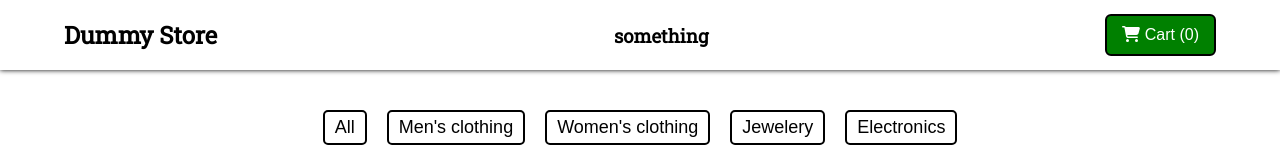
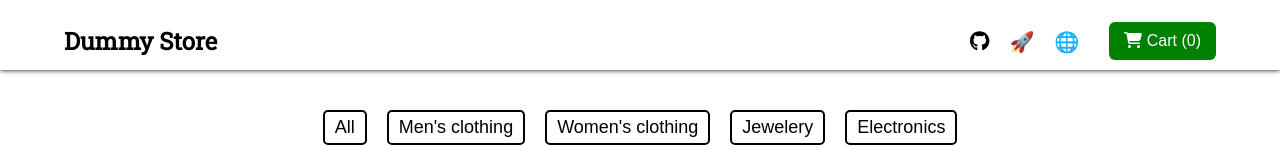
Before and after one commit to roxas4702/dummy-store, a React (Create React App) app: page / in a window 1280 px wide. Shown: the top 160 px of the page. Built offline with nearby package versions, Linux system fonts and the light colour scheme; no server answers.

Commit message:
UI improvements

```diff
--- a/src/components/Header.jsx
+++ b/src/components/Header.jsx
@@ -1,25 +1,23 @@
 import styles from "./Header.module.css"
-import { useHistory } from "react-router-dom";
+import { Link } from "react-router-dom";
 import { useContext } from "react";
 import { CartContext } from "../context/CartContext";
 import { FontAwesomeIcon } from "@fortawesome/react-fontawesome";
 import { faCartShopping } from '@fortawesome/free-solid-svg-icons'
-// import { faGithub } from "@fortawesome/free-brands-svg-icons";
+import { faGithub } from "@fortawesome/free-brands-svg-icons";
 
 const Header = () => {
-	const history = useHistory();
     const { cartCount } = useContext(CartContext);
 
     return (
         <div className={styles.header}>
-            <h2 onClick={() => history.push('/')}>Dummy Store</h2>
+            <Link to='/'><h2>Dummy Store</h2></Link>
             <div className={styles.contacts}>
-                {/* <a href="https://github.com/roxas4702" target="_blank" rel="noreferrer"><FontAwesomeIcon icon={faGithub} /> Github</a>
-                <a href="https://talent.start2impact.it/profile/luca-curro" target="_blank" rel="noreferrer">🚀 Start2Impact</a>
-                <a href="https://lucacurro.netlify.app/" target="_blank" rel="noreferrer">🌐 My Website</a> */}
-                <h3>something</h3>
+                <a href="https://github.com/roxas4702" target="_blank" rel="noreferrer"><FontAwesomeIcon icon={faGithub} /></a>
+                <a href="https://talent.start2impact.it/profile/luca-curro" target="_blank" rel="noreferrer">🚀</a>
+                <a href="https://lucacurro.netlify.app/" target="_blank" rel="noreferrer">🌐</a>
             </div>
-            <button className={styles.cartButton} onClick={() => history.push('/cart')}><FontAwesomeIcon icon={faCartShopping} /> Cart ({cartCount})</button>
+            <Link to='/cart'><button className={styles.cartButton}><FontAwesomeIcon icon={faCartShopping} /> Cart ({cartCount})</button></Link>
         </div>
     );
 }
--- a/src/components/Header.module.css
+++ b/src/components/Header.module.css
@@ -3,26 +3,39 @@
     display: flex;
     justify-content: space-between;
     align-items: center;
+    flex-wrap: wrap;
     height: 60px;
     width: 90%;
     padding: 5px 5%;
     box-shadow: 0 0 5px 0 #000000;
     background-color: #fff;
-
 }
 
 .header h2 {
     cursor: pointer;
 }
 
+.contacts {
+    margin-left: auto;
+    margin-right: 20px;
+}
+
 .contacts a {
+    font-size: 20px;
     margin: 10px;
 }
 
 .cartButton {
-    font-size: 16px;
     padding: 10px 15px;
+    border: none;
     border-radius: 6px;
+    font-size: clamp(13px, 3vw, 16px);
     background-color: green;
     color: #fff;
 }
+
+@media only screen and (max-width: 580px){
+    .contacts {
+        display: none;
+    }
+}
--- a/src/components/Product.jsx
+++ b/src/components/Product.jsx
@@ -10,8 +10,10 @@ const Product = (props) => {
             <div className={styles.imageContainer}>
                 <img className={styles.productImage} src={props.product.image} alt="" />
             </div>
-            <span className={styles.productTitle}>{productTitle(props.product.title)}</span>
-            <span>{`$${props.product.price}`}</span>
+            <div className={styles.productInfo}>
+                <span className={styles.productTitle}>{productTitle(props.product.title)}</span>
+                <span>{`$${props.product.price}`}</span>
+            </div>
         </Link>
     );
 }
--- a/src/components/Product.module.css
+++ b/src/components/Product.module.css
@@ -1,6 +1,7 @@
 .product {
     display: flex;
     flex-direction: column;
+    justify-content: space-around;
     width: clamp(140px, 18vw, 200px);
     margin: clamp(20px, 4vw, 40px);
     padding: 10px;
@@ -14,7 +15,6 @@
     display: flex;
     justify-content: center;
     align-items: center;
-    height: 70%;
 }
 
 .productImage {
@@ -22,7 +22,32 @@
     height: auto;
 }
 
+.productInfo {
+    display: flex;
+    flex-direction: column;
+}
+
 .productTitle {
     font-weight: 700;
     margin-bottom: 7px;
 }
+
+@media only screen and (max-width: 449px){
+    .product {
+        flex-direction: row;
+        justify-content: flex-start;
+        align-items: center;
+        width: 95%;
+        margin: 12px 0;
+    }
+
+    .imageContainer {
+        width: 180px;
+        margin-right: 20px;
+    }
+
+    .productImage {
+        width: 100%;
+        height: auto;
+    }
+}
--- a/src/pages/ProductPage.module.css
+++ b/src/pages/ProductPage.module.css
@@ -25,6 +25,7 @@
 .productPrice {
     font-weight: 700;
     font-size: clamp(15px, 3vw, 20px);
+    margin-top: 10px;
 }
 
 .buttonsWrapper {
```
